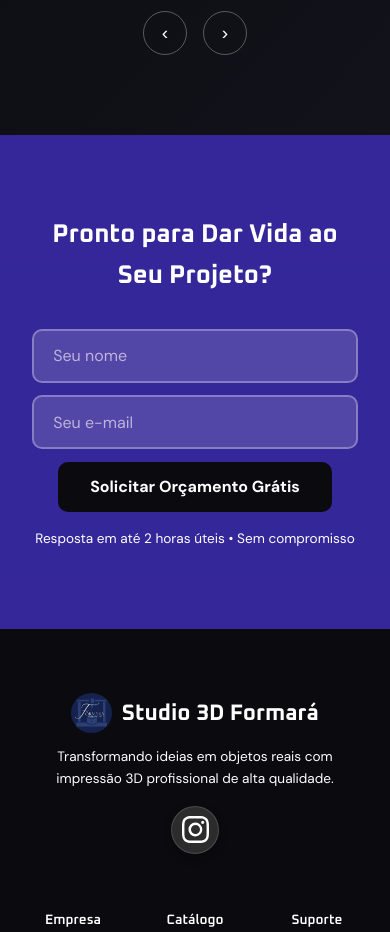
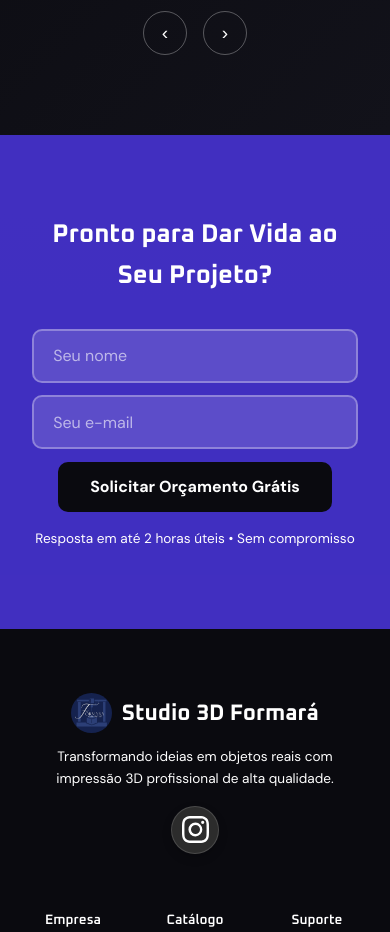
Before and after one commit to KaueBR12/Studio3dformara, a React (Vite) app: page / in a window 390 px wide. Shown: the part 7300-8232 px from the top of the page. Built offline with nearby package versions, Linux system fonts and the light colour scheme.

Commit message:
feat: initialize base styling with global CSS variables, custom typography, and responsive component layouts

```diff
--- a/src/index.css
+++ b/src/index.css
@@ -1475,7 +1475,7 @@ button {
 .cta-section {
   padding: 5rem 2rem;
   /* Usando a cor --accent-secondary (#4834d4) com 70% de opacidade */
-  background: rgba(72, 52, 212, 0.7) !important;
+  background: rgba(72, 52, 212, 0.9) !important;
   text-align: center;
   position: relative;
   z-index: 1;
@@ -1610,7 +1610,8 @@ button {
 }
 
 .dev-link {
-  color: #00f2ff !important; /* Azul Brilhante Neon */
+  color: #00f2ff !important;
+  /* Azul Brilhante Neon */
   text-decoration: none;
   font-weight: 600;
   transition: all 0.3s ease;
```
